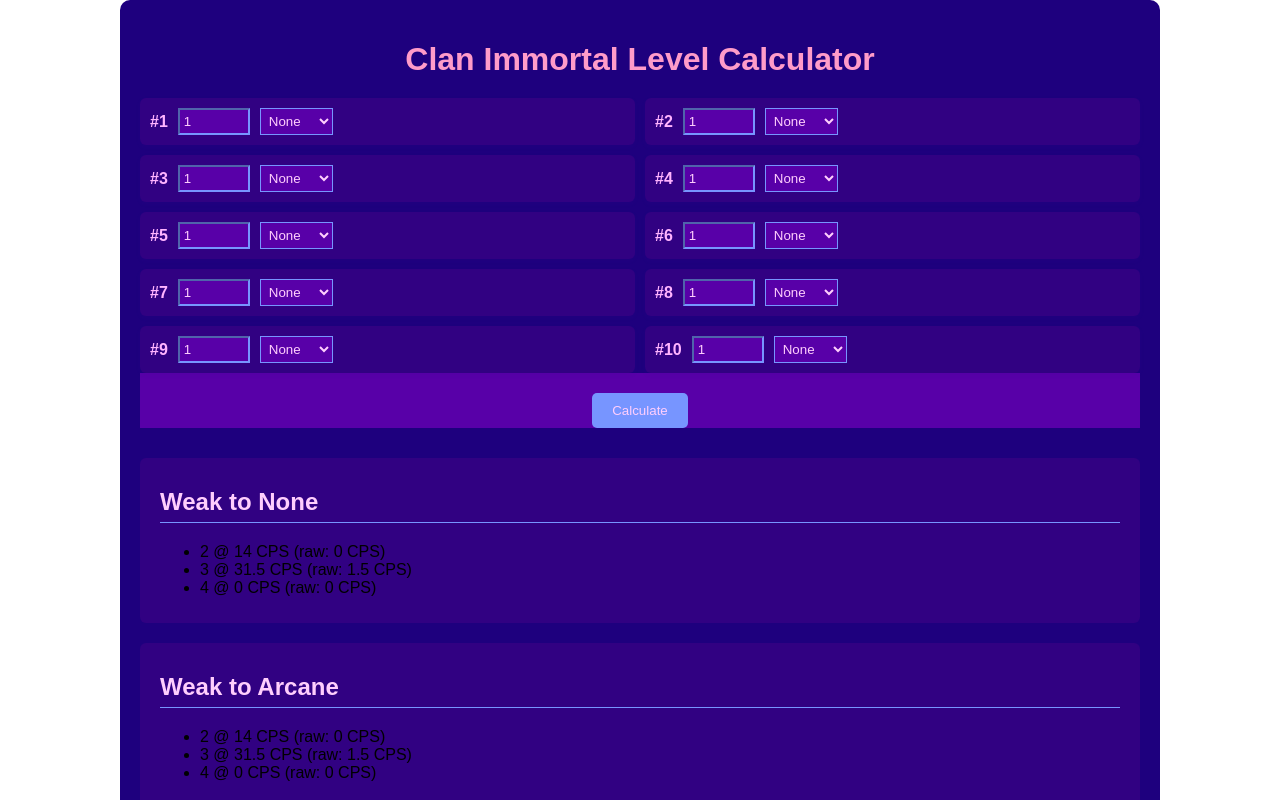
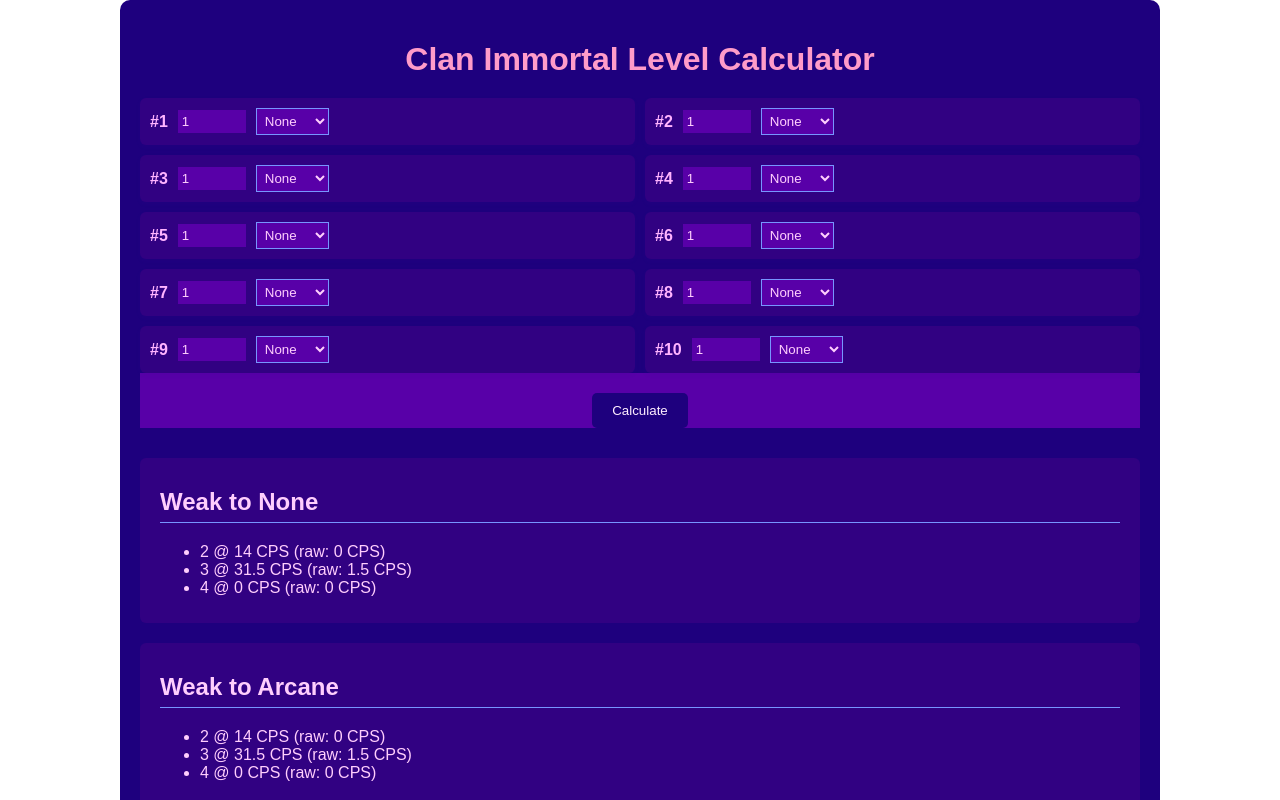
Before and after one commit to Mesa-bot/clan-calc, a React (Create React App) app: page / in a window 1280 px wide. Both pictures are taken after a click on the button "Calculate". Shown: the top 800 px of the page. Built offline with nearby package versions, Linux system fonts and the light colour scheme.

Commit message:
Update App.tsx

```diff
--- a/src/App.tsx
+++ b/src/App.tsx
@@ -107,7 +107,7 @@ export default function ClanCalculator() {
 
               onChange={(e) => handleChange(index, "level", e.target.value)}
               placeholder="Class Level"
-              style={{ width: '60px', padding: '4px', backgroundColor: '#5800a8', color: '#ffcefd', borderColor: '#7795ff' }}
+              style={{ width: '60px', padding: '4px', backgroundColor: '#5800a8', color: '#ffcefd', border: 'none' }}
             />
             <select
               value={player.cls}
@@ -126,7 +126,7 @@ export default function ClanCalculator() {
       <div style={{ textAlign: 'center', backgroundColor: '#5800a8', color: '#ffcefd', borderColor: '7795ff' }}>
         <button
           onClick={handleCalculate}
-          style={{ marginTop: '20px', padding: '10px 20px', backgroundColor: '#7795ff', color: '#ffcefd', border: 'none', borderRadius: '5px', cursor: 'pointer' }}
+          style={{ marginTop: '20px', padding: '10px 20px', backgroundColor: '#1e007e', color: '#fef', border: 'none', borderRadius: '5px', cursor: 'pointer' }}
         >
           Calculate
         </button>
@@ -137,7 +137,7 @@ export default function ClanCalculator() {
           {Object.entries(results.immo).map(([type, data]: [string, ImmoData]) => (
             <div key={type} style={{ marginBottom: '20px', backgroundColor: '#310182', padding: '10px 20px', borderRadius: '6px' }}>
               <h2 style={{ borderBottom: '1px solid #7795ff', paddingBottom: '6px', color: '#ffcefd'}}>Weak to {type}</h2>
-              <ul>
+              <ul style={{ color: '#ffcefd' }}>
                 <li>{data.c} @ {toCps(data.f)} CPS (raw: {pve(data.f)} CPS)</li>
                 <li>{data.b} @ {toCps(data.e)} CPS (raw: {pve(data.e)} CPS)</li>
                 <li>{data.a} @ {toCps(data.d)} CPS (raw: {pve(data.d)} CPS)</li>
```
